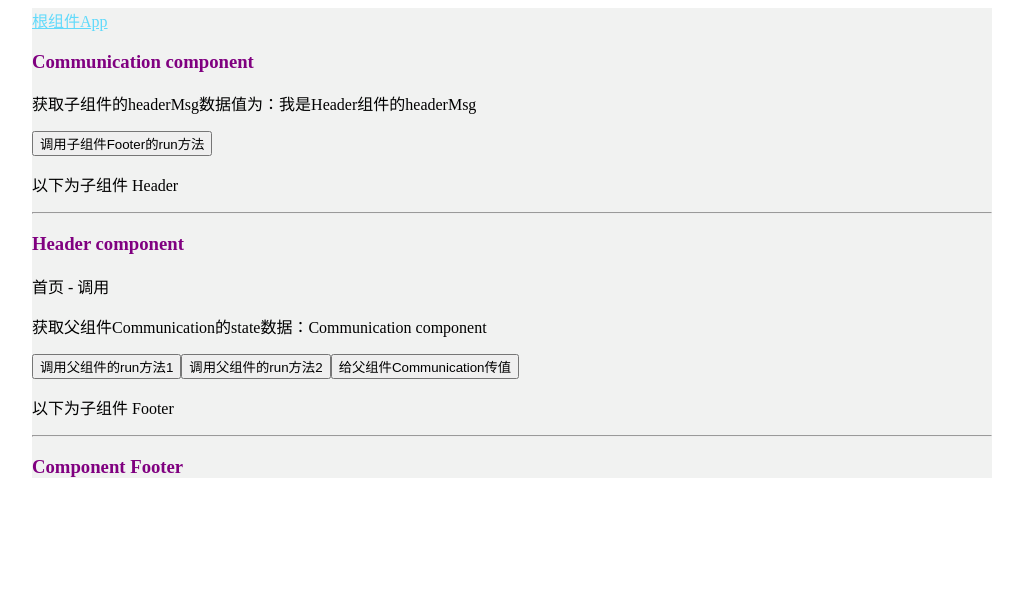
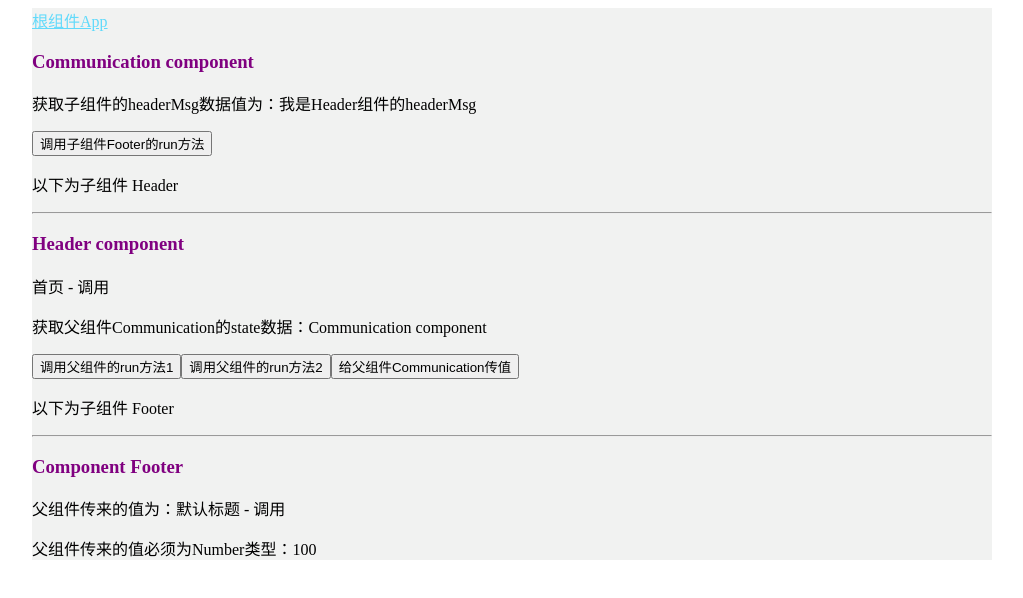
Before and after one commit to yoyoCoding/react-demo, a React (Create React App) app: page / in a window 1280 px wide. Shown: the top 598 px of the page, without its empty margins (128-1151 px from the left). Built offline with nearby package versions, Linux system fonts and the light colour scheme.

Commit message:
defaultPorps and propTypes
defaultPorps和propTypes用法

```diff
--- a/src/components/Communication.js
+++ b/src/components/Communication.js
@@ -7,7 +7,8 @@ class Communication extends Component {
         super(props)
         this.state = {
             msg: 'Communication component',
-            headerMsg: ''
+            headerMsg: '',
+            num: 100
         }
     }
 
@@ -41,7 +42,7 @@ class Communication extends Component {
 
                 <p>以下为子组件 Footer</p>
                 <hr />
-                <Footer ref='footer'></Footer>
+                <Footer ref='footer' num={this.state.num}></Footer>
             </div>
         )
     }
--- a/src/components/Footer.js
+++ b/src/components/Footer.js
@@ -1,4 +1,5 @@
 import React, { Component } from 'react'
+import PropTypes from 'prop-types'
 
 class Footer extends Component {
     constructor(props) {
@@ -16,9 +17,20 @@ class Footer extends Component {
         return (
             <div>
                 <h3 className="heading">{this.state.msg}</h3>
+                <p>父组件传来的值为：{this.props.title} - 调用</p>
+                <p>父组件传来的值必须为Number类型：{this.props.num}</p>
             </div>
         )
     }
 }
 
+Footer.defaultProps = {
+    title: '默认标题',
+    num: 0
+}
+
+Footer.propTypes = {
+    num: PropTypes.number
+}
+
 export default Footer
```
Also changed, not shown: 1 other file (tests, documents, lock files or other folders).
